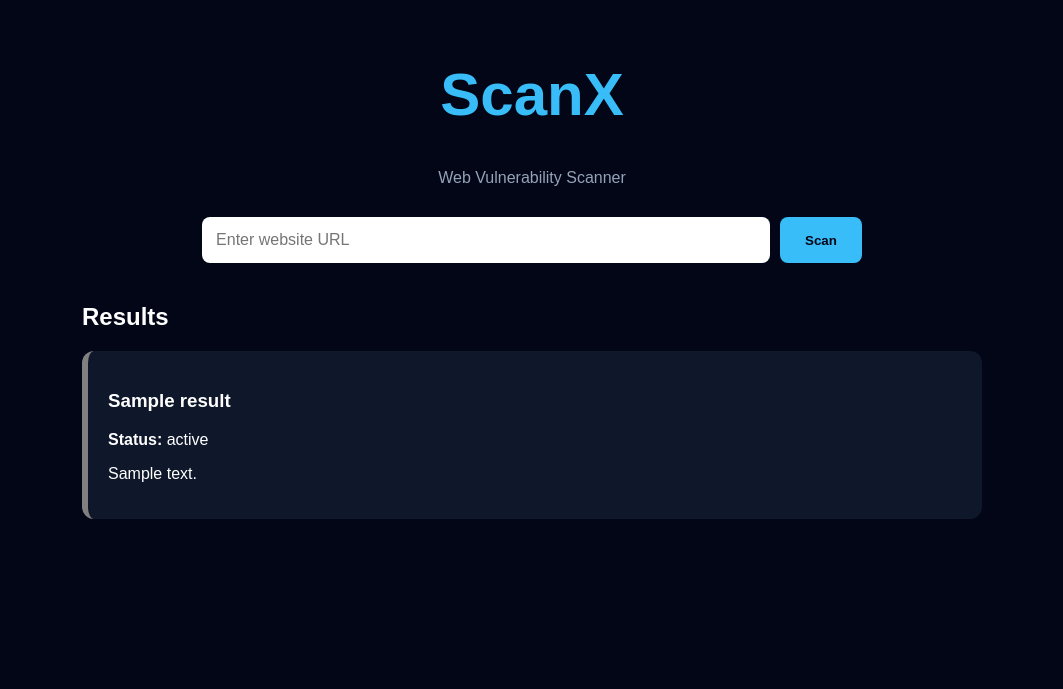
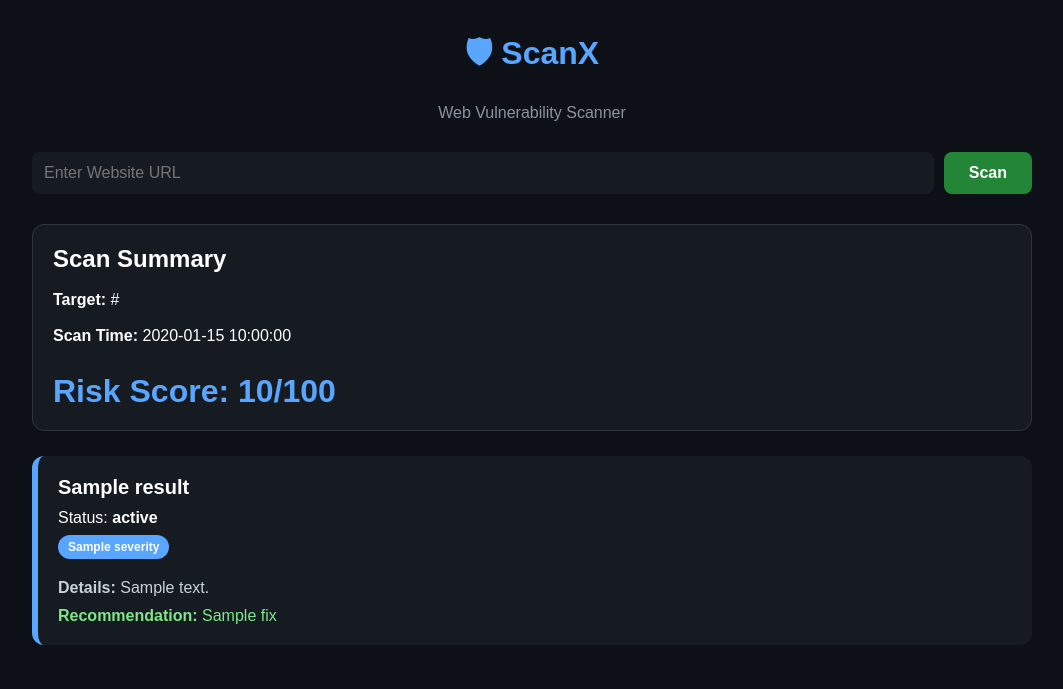
Before and after one commit to nadiacec054/scanX, a Flask app: template templates/index.html in a window 1280 px wide. Shown: the top 689 px of the page, without its empty margins (108-1171 px from the left). Run offline with Flask 3, Linux system fonts and the light colour scheme; the template is opened without the code that fills it: most values are stand-ins (such as "Sample title", 1, 10 or a date in 2020).

Commit message:
Enhance index.html with styles and summary section
Updated the title and added CSS styles for better layout and design. Enhanced the results display with a summary and risk score.

```diff
--- a/templates/index.html
+++ b/templates/index.html
@@ -1,34 +1,264 @@
 <!DOCTYPE html>
 <html>
 <head>
-    <title>ScanX</title>
-    <link rel="stylesheet" href="{{ url_for('static', filename='style.css') }}">
+    <title>ScanX - Web Vulnerability Scanner</title>
+
+    <style>
+
+        *{
+            margin:0;
+            padding:0;
+            box-sizing:border-box;
+            font-family:Arial, sans-serif;
+        }
+
+        body{
+            background:#0d1117;
+            color:white;
+            padding:30px;
+        }
+
+        .container{
+            max-width:1000px;
+            margin:auto;
+        }
+
+        h1{
+            text-align:center;
+            margin-bottom:20px;
+            color:#58a6ff;
+        }
+
+        .subtitle{
+            text-align:center;
+            color:#8b949e;
+            margin-bottom:30px;
+        }
+
+        form{
+            display:flex;
+            gap:10px;
+            margin-bottom:30px;
+        }
+
+        input[type=text]{
+            flex:1;
+            padding:12px;
+            border:none;
+            border-radius:8px;
+            background:#161b22;
+            color:white;
+            font-size:16px;
+        }
+
+        button{
+            padding:12px 25px;
+            border:none;
+            border-radius:8px;
+            background:#238636;
+            color:white;
+            cursor:pointer;
+            font-size:16px;
+            font-weight:bold;
+        }
+
+        button:hover{
+            background:#2ea043;
+        }
+
+        .summary{
+            background:#161b22;
+            padding:20px;
+            border-radius:12px;
+            margin-bottom:25px;
+            border:1px solid #30363d;
+        }
+
+        .risk-score{
+            font-size:32px;
+            font-weight:bold;
+            color:#58a6ff;
+            margin-top:10px;
+        }
+
+        .card{
+            background:#161b22;
+            border-radius:12px;
+            padding:20px;
+            margin-bottom:15px;
+            border-left:6px solid gray;
+        }
+
+        .high{
+            border-left-color:#f85149;
+        }
+
+        .medium{
+            border-left-color:#d29922;
+        }
+
+        .low{
+            border-left-color:#3fb950;
+        }
+
+        .info{
+            border-left-color:#58a6ff;
+        }
+
+        .title{
+            font-size:20px;
+            font-weight:bold;
+            margin-bottom:10px;
+        }
+
+        .status{
+            margin-bottom:8px;
+        }
+
+        .severity{
+            display:inline-block;
+            padding:5px 10px;
+            border-radius:20px;
+            font-size:12px;
+            font-weight:bold;
+            margin-bottom:10px;
+        }
+
+        .sev-high{
+            background:#f85149;
+        }
+
+        .sev-medium{
+            background:#d29922;
+        }
+
+        .sev-low{
+            background:#238636;
+        }
+
+        .sev-info{
+            background:#58a6ff;
+        }
+
+        .message{
+            margin-top:10px;
+            color:#c9d1d9;
+        }
+
+        .fix{
+            margin-top:10px;
+            color:#7ee787;
+        }
+
+    </style>
+
 </head>
+
 <body>
 
 <div class="container">
-    <h1>ScanX</h1>
-    <p class="subtitle">Web Vulnerability Scanner</p>
+
+    <h1>🛡 ScanX</h1>
+
+    <p class="subtitle">
+        Web Vulnerability Scanner
+    </p>
 
     <form method="POST">
-        <input type="text" name="url" placeholder="Enter website URL" required>
-        <button type="submit">Scan</button>
+
+        <input
+            type="text"
+            name="url"
+            placeholder="Enter Website URL"
+            required
+        >
+
+        <button type="submit">
+            Scan
+        </button>
+
     </form>
 
     {% if results %}
-    <div class="results">
-        <h2>Results</h2>
 
-        {% for result in results %}
-        <div class="card {{ result.status.lower() }}">
-            <h3>{{ result.name }}</h3>
-            <p><strong>Status:</strong> {{ result.status }}</p>
-            <p>{{ result.message }}</p>
+    <div class="summary">
+
+        <h2>Scan Summary</h2>
+
+        <br>
+
+        <p>
+            <strong>Target:</strong>
+            {{ scanned_url }}
+        </p>
+
+        <br>
+
+        <p>
+            <strong>Scan Time:</strong>
+            {{ scan_time }}
+        </p>
+
+        <br>
+
+        <div class="risk-score">
+            Risk Score: {{ risk_score }}/100
         </div>
-        {% endfor %}
 
     </div>
+
+    {% for result in results %}
+
+    <div class="card
+        {% if result.severity == 'High' %}
+            high
+        {% elif result.severity == 'Medium' %}
+            medium
+        {% elif result.severity == 'Low' %}
+            low
+        {% else %}
+            info
+        {% endif %}
+    ">
+
+        <div class="title">
+            {{ result.name }}
+        </div>
+
+        <div class="status">
+            Status: <strong>{{ result.status }}</strong>
+        </div>
+
+        <div class="severity
+            {% if result.severity == 'High' %}
+                sev-high
+            {% elif result.severity == 'Medium' %}
+                sev-medium
+            {% elif result.severity == 'Low' %}
+                sev-low
+            {% else %}
+                sev-info
+            {% endif %}
+        ">
+            {{ result.severity }}
+        </div>
+
+        <div class="message">
+            <strong>Details:</strong>
+            {{ result.message }}
+        </div>
+
+        <div class="fix">
+            <strong>Recommendation:</strong>
+            {{ result.fix }}
+        </div>
+
+    </div>
+
+    {% endfor %}
+
     {% endif %}
+
 </div>
 
 </body>
```
